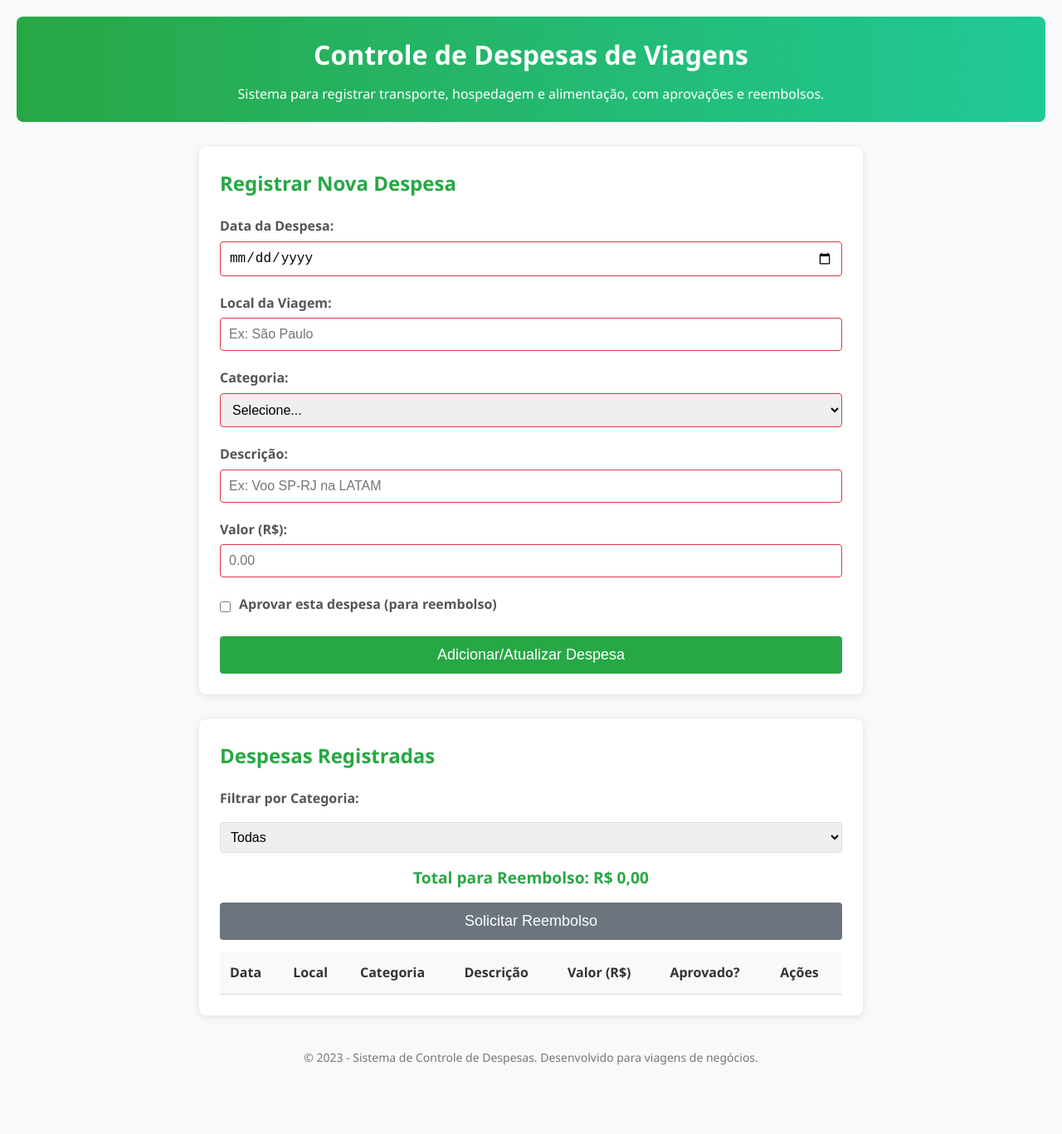
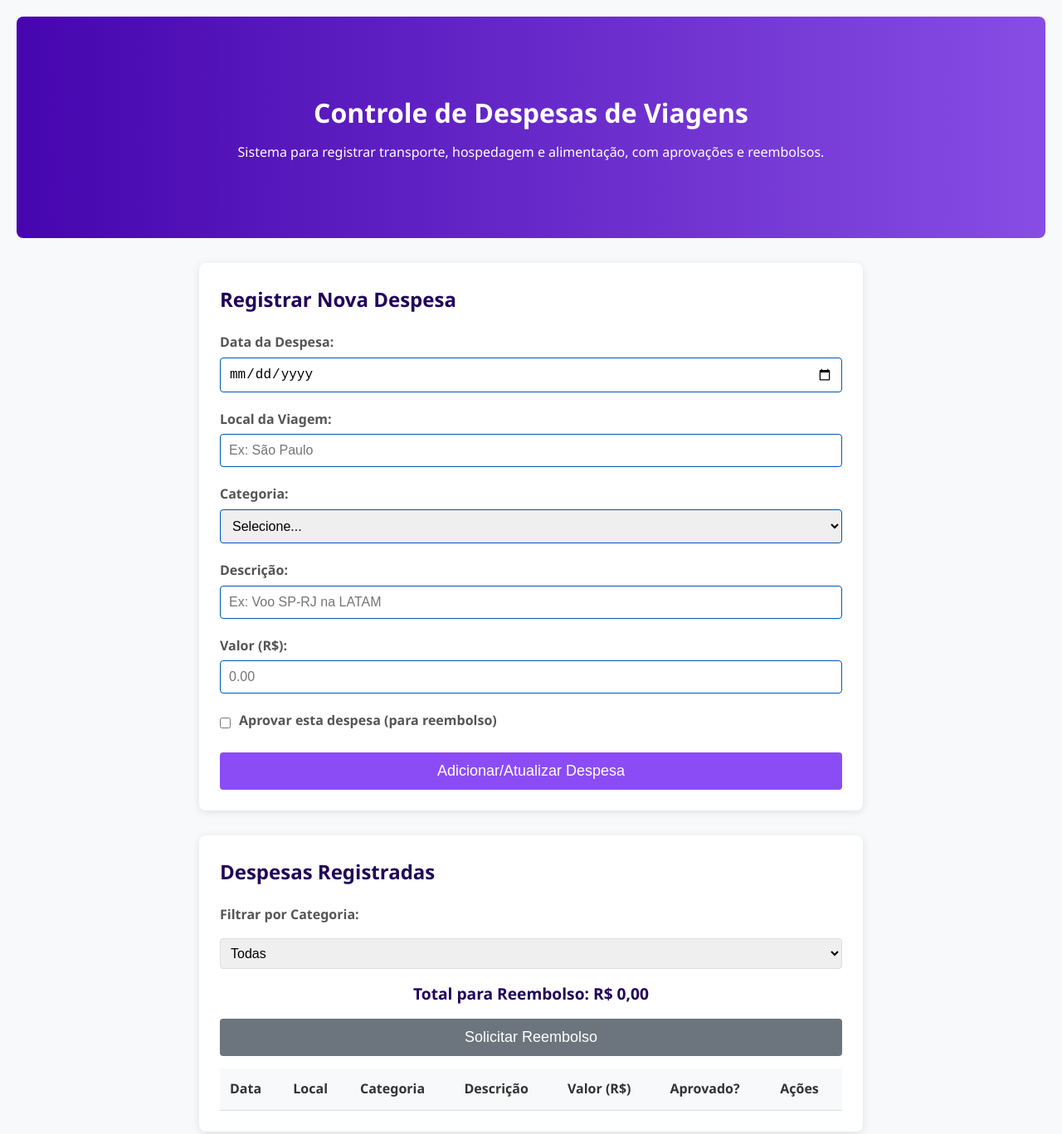
Before and after one commit to madu-collab/trabalho-av2, a plain HTML site: page index.html in a window 1280 px wide. Shown: the top 1367 px of the page at 83% size. Before the commit the page ends 1306 px from the top, so only its background shows below. Drawn offline with Linux system fonts and the light colour scheme.

Commit message:
Update styles for header, buttons, and colors

```diff
--- a/styles.css
+++ b/styles.css
@@ -14,10 +14,11 @@ body {
 }
 
 header {
+    transition: all 0.3s ease;
     text-align: center;
-    background: linear-gradient(to right, #28a745, #20c997);
+    background: linear-gradient(to right, #4605ae , oklch(46.259% 0.25816 287.683 / 0.736));
     color: white;
-    padding: 20px;
+    padding: 90px;
     border-radius: 8px;
     margin-bottom: 30px;
 }
@@ -42,7 +43,7 @@ section {
 
 h2 {
     margin-bottom: 20px;
-    color: #28a745;
+    color: #210458;
 }
 
 .form-group {
@@ -67,12 +68,12 @@ input, select {
 
 input:focus, select:focus {
     outline: none;
-    border-color: #28a745;
+    border-color: #210458;
     box-shadow: 0 0 5px rgba(40, 167, 69, 0.3);
 }
 
 input:invalid, select:invalid {
-    border-color: #dc3545;
+    border-color: #0056b3;
 }
 
 .checkbox-group {
@@ -87,7 +88,7 @@ input:invalid, select:invalid {
 
 .btn-submit, .btn-reembolso {
     width: 100%;
-    background-color: #28a745;
+    background-color: #6610f2bf;
     color: white;
     padding: 12px;
     border: none;
@@ -98,7 +99,7 @@ input:invalid, select:invalid {
 }
 
 .btn-submit:hover, .btn-reembolso:hover:not(:disabled) {
-    background-color: #218838;
+    background-color: #150339;
 }
 
 .btn-reembolso:disabled {
@@ -109,7 +110,7 @@ input:invalid, select:invalid {
 #totalReembolso {
     font-size: 1.2em;
     font-weight: bold;
-    color: #28a745;
+    color: #210458;
     margin-bottom: 15px;
     text-align: center;
 }
@@ -197,7 +198,7 @@ th {
 }
 
 .btn-cancelar:hover {
-    background-color: #5a6268;
+    background-color: #49566082;
 }
 
 .btn-editar {
@@ -215,7 +216,7 @@ th {
 }
 
 .check-icon {
-    color: #28a745;
+    color: #007bff;
     font-weight: bold;
     font-size: 1.2em;
 }
@@ -223,7 +224,7 @@ th {
 footer {
     text-align: center;
     margin-top: 40px;
-    color: #777;
+    color: #0f0e0e;
     font-size: 14px;
 }
 
@@ -267,7 +268,7 @@ footer {
 
 /* Acessibilidade */
 input:focus, select:focus, button:focus, .btn-excluir:focus, .btn-editar:focus {
-    outline: 2px solid #28a745;
+    outline: 2px solid #6610f2;
 }
 
 @media (prefers-reduced-motion: reduce) {
```
